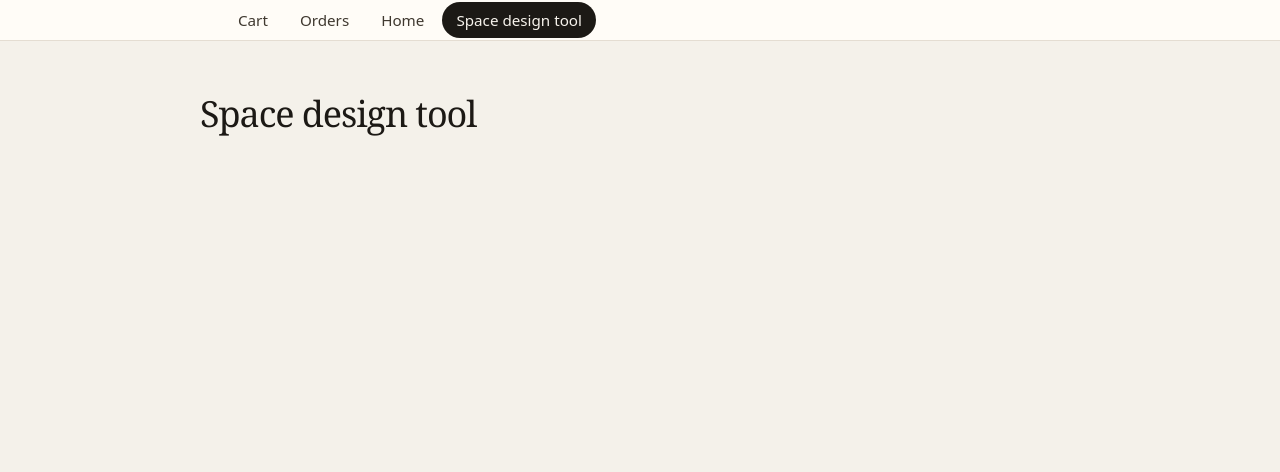
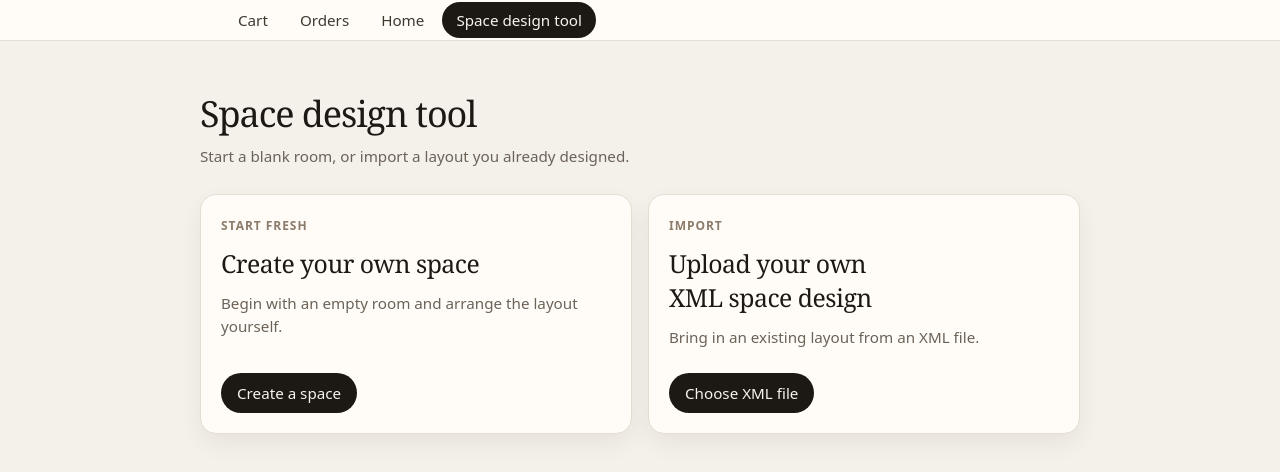
Before and after one commit to shareef-dweikat/furai, a React (Vite) app in the folder apps/web/: page /space in a window 1280 px wide. Shown: the top 472 px of the page. Built offline with nearby package versions, Linux system fonts and the light colour scheme.

Commit message:
Show create and XML upload choices on the space design page
Replace the placeholder /space route with the two entry points. The buttons are visual only for now.

```diff
--- a/apps/web/src/App.tsx
+++ b/apps/web/src/App.tsx
@@ -3,6 +3,7 @@ import styled, { createGlobalStyle } from 'styled-components'
 import { Navbar } from './components/Navbar.tsx'
 import { Page } from './components/Page.tsx'
 import { HomePage } from './pages/HomePage.tsx'
+import { SpaceDesignPage } from './pages/SpaceDesignPage.tsx'
 
 const GlobalStyle = createGlobalStyle`
   body {
@@ -35,7 +36,7 @@ function App() {
           <Route index element={<HomePage />} />
           <Route path="cart" element={<Page title="Cart" />} />
           <Route path="orders" element={<Page title="Orders" />} />
-          <Route path="space" element={<Page title="Space design tool" />} />
+          <Route path="space" element={<SpaceDesignPage />} />
           <Route path="*" element={<Page title="Page not found" />} />
         </Routes>
       </Shell>
--- /dev/null
+++ b/apps/web/src/pages/SpaceDesignPage.tsx
@@ -0,0 +1,92 @@
+import styled from 'styled-components'
+import { Page } from '../components/Page.tsx'
+
+const Options = styled.div`
+  display: grid;
+  grid-template-columns: repeat(auto-fit, minmax(260px, 1fr));
+  gap: 16px;
+`
+
+const Card = styled.article`
+  display: flex;
+  flex-direction: column;
+  gap: 12px;
+  min-height: 240px;
+  padding: 22px 20px 20px;
+  border: 1px solid #e4ddd2;
+  border-radius: 16px;
+  background: #fffcf7;
+  box-shadow: 0 10px 24px rgb(28 25 21 / 6%);
+`
+
+const Eyebrow = styled.p`
+  margin: 0;
+  color: #8a7b6a;
+  font-family: ui-sans-serif, system-ui, sans-serif;
+  font-size: 0.75rem;
+  font-weight: 600;
+  letter-spacing: 0.08em;
+  text-transform: uppercase;
+`
+
+const Heading = styled.h2`
+  margin: 0;
+  font-size: 1.55rem;
+  font-weight: 500;
+  letter-spacing: -0.02em;
+  text-wrap: balance;
+`
+
+const Copy = styled.p`
+  margin: 0;
+  flex: 1;
+  color: #6b6258;
+  font-family: ui-sans-serif, system-ui, sans-serif;
+  font-size: 0.95rem;
+  line-height: 1.5;
+`
+
+const Action = styled.button`
+  align-self: flex-start;
+  border: 0;
+  border-radius: 999px;
+  padding: 10px 16px;
+  background: #1c1915;
+  color: #f7f3ec;
+  font-family: ui-sans-serif, system-ui, sans-serif;
+  font-size: 0.95rem;
+  cursor: pointer;
+
+  &:hover {
+    background: #3a332c;
+  }
+
+  &:focus-visible {
+    outline: 2px solid #1c1915;
+    outline-offset: 3px;
+  }
+`
+
+export function SpaceDesignPage() {
+  return (
+    <Page
+      title="Space design tool"
+      lede="Start a blank room, or import a layout you already designed."
+    >
+      <Options>
+        <Card>
+          <Eyebrow>Start fresh</Eyebrow>
+          <Heading>Create your own space</Heading>
+          <Copy>Begin with an empty room and arrange the layout yourself.</Copy>
+          <Action type="button">Create a space</Action>
+        </Card>
+        <Card>
+          <Eyebrow>Import</Eyebrow>
+          <Heading>Upload your own XML space design</Heading>
+          <Copy>Bring in an existing layout from an XML file.</Copy>
+          <Action type="button">Choose XML file</Action>
+        </Card>
+      </Options>
+    </Page>
+  )
+}
```
